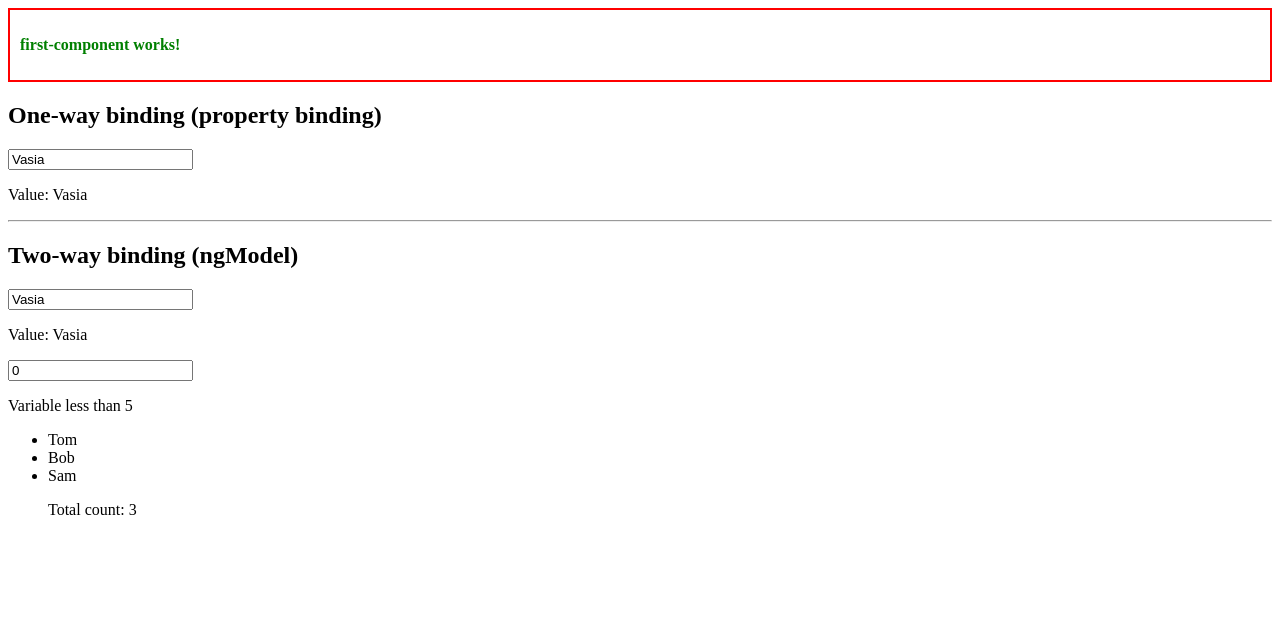
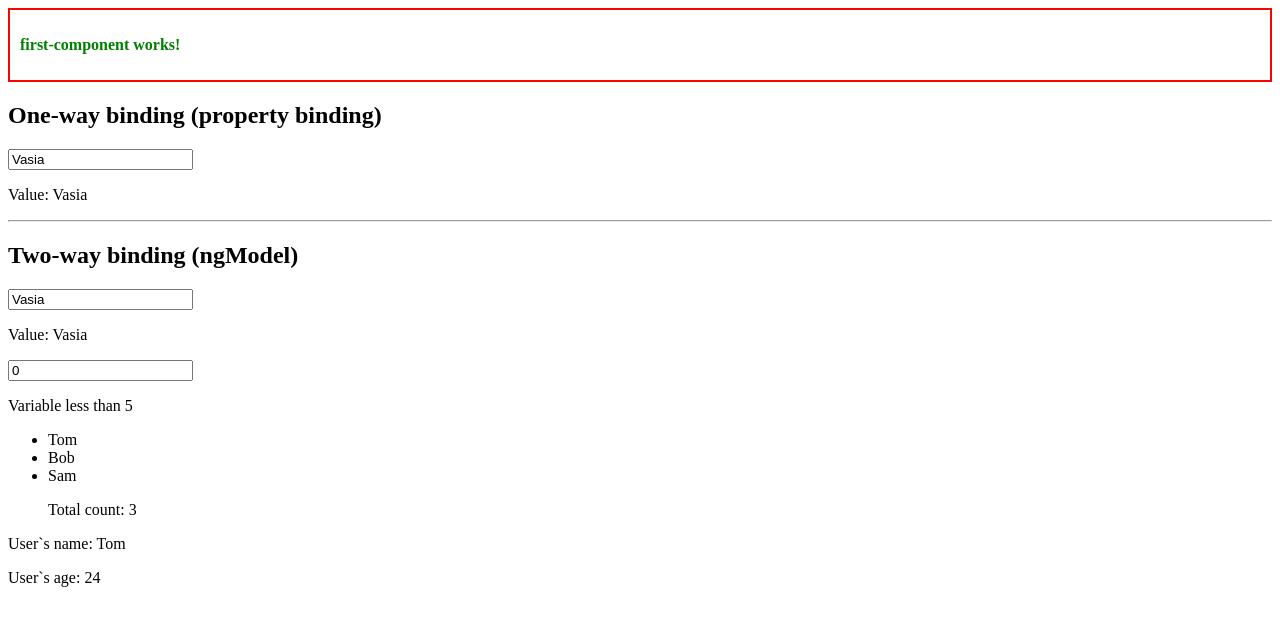
Before and after one commit to SysoievB/angular_metanit_tutorial, an Angular app: page / in a window 1280 px wide. Shown: the top 626 px of the page. Built offline with nearby package versions, Linux system fonts and the light colour scheme.

Commit message:
Added @Input component

```diff
--- a/src/app/app.html
+++ b/src/app/app.html
@@ -1,3 +1,4 @@
 <first-component/>
 <binding-component/>
 <operators-component/>
+<input-decorator-component [userName]="name" [userAge]="age"/>
--- a/src/app/app.ts
+++ b/src/app/app.ts
@@ -1,16 +1,19 @@
-import { Component, signal } from '@angular/core';
-import { RouterOutlet } from '@angular/router';
-import { FirstComponent} from './first-component/first-component';
+import {Component, signal} from '@angular/core';
+import {RouterOutlet} from '@angular/router';
+import {FirstComponent} from './first-component/first-component';
 import {BindingComponent} from './binding-component/binding-component';
 import {OperatorsComponent} from './operators-component/operators-component';
+import {InputDecoratorComponent} from './input-decorator-component/input-decorator-component';
 
 @Component({
   selector: 'app-root',
-  imports: [RouterOutlet, FirstComponent, BindingComponent, OperatorsComponent],
+  imports: [RouterOutlet, FirstComponent, BindingComponent, OperatorsComponent, InputDecoratorComponent],
   templateUrl: './app.html',
   styleUrl: './app.css',
   standalone: true
 })
 export class App {
+  name: string = "Tom";
+  age: number = 24;
   protected readonly title = signal('angular-metanit-tutorial');
 }
--- /dev/null
+++ b/src/app/input-decorator-component/input-decorator-component.html
@@ -0,0 +1,2 @@
+<p>User`s name: {{ userName }}</p>
+<p>User`s age: {{ userAge }}</p>
--- /dev/null
+++ b/src/app/input-decorator-component/input-decorator-component.ts
@@ -0,0 +1,13 @@
+import {Component, Input} from '@angular/core';
+
+@Component({
+  selector: 'input-decorator-component',
+  imports: [],
+  templateUrl: './input-decorator-component.html',
+  styleUrl: './input-decorator-component.css',
+  standalone: true
+})
+export class InputDecoratorComponent {
+@Input({required: true}) userName!: string;
+@Input({required: true}) userAge!: number;
+}
```
Also changed, not shown: src/app/input-decorator-component/input-decorator-component.css (added).
